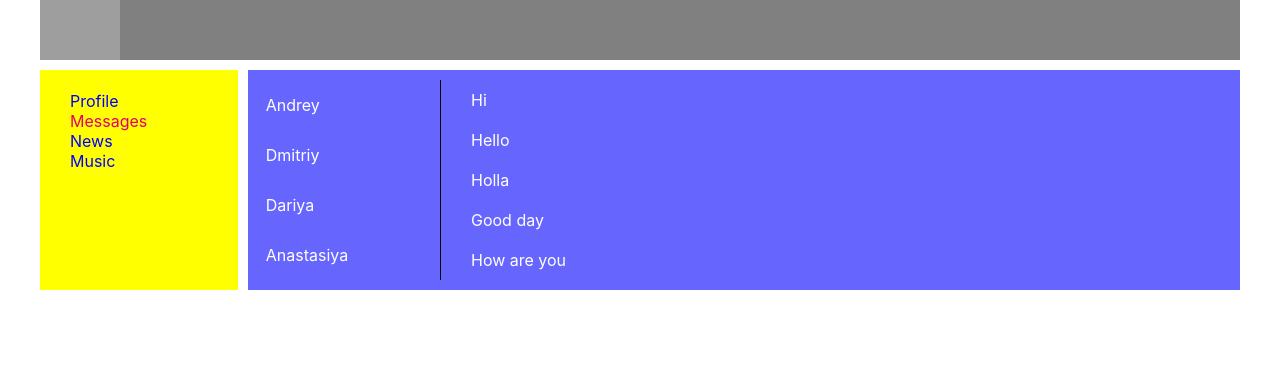
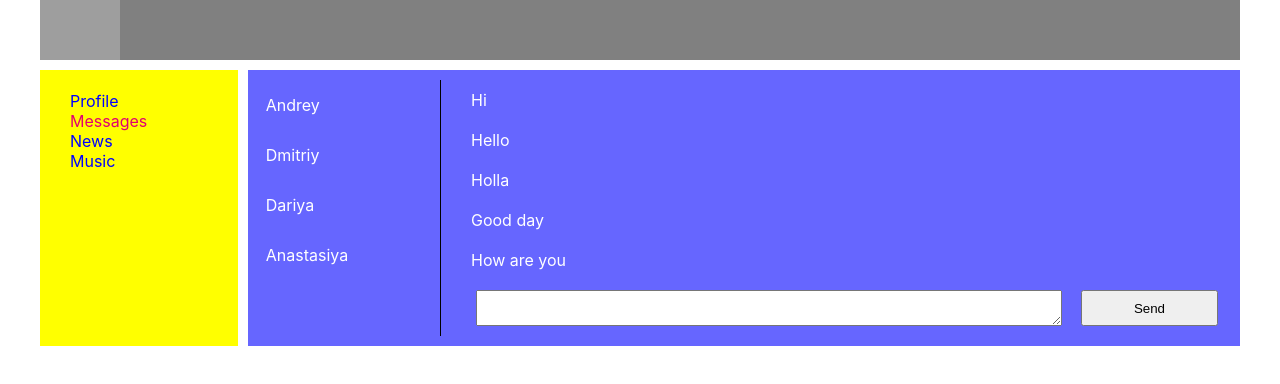
Before and after one commit to AndriyBilous/React-lessons, a React (Create React App) app: page /dialogs in a window 1280 px wide. Shown: the top 384 px of the page. Built offline with nearby package versions, Linux system fonts and the light colour scheme; grey boxes are pictures that could not be loaded.

Commit message:
added some rerendering for application and functional of adding new posts

```diff
--- a/src/App.js
+++ b/src/App.js
@@ -17,7 +17,7 @@ const App = (props) => {
         <Navigation />
         <div className="app-wrapper__content">
           <Routes >
-            <Route path="/" element={<Profile state={props.state.profilePage}/>}/>
+            <Route path="/" element={<Profile state={props.state.profilePage} addPost={props.addPost}/>}/>
             <Route path="dialogs/*" element={<Dialogs state={props.state.dialogsPage} />} />
           </Routes>
           {/* <Profile /> */}
--- a/src/components/Dialogs/Dialogs.jsx
+++ b/src/components/Dialogs/Dialogs.jsx
@@ -7,17 +7,25 @@ import Message from "./Message/Message";
 const Dialogs = (props) => {
 
 const dialogsElement = props.state.dialogsData.map((el) => <DialogItem name={`${el.name}`} id={`${el.id}`} key={`${el.id}`}/>
-  )
+  );
 
-  const messagesElements = props.state.messagesData.map(el => <Message message={el.message} id={el.id} key={el.id}/>)
+  const messagesElements = props.state.messagesData.map(el => <Message message={el.message} id={el.id} key={el.id}/>);
+
+  const messageText = React.createRef();
+  const sendMessage = () => {
+    const message = messageText.current.value;
+    return alert(message);
+  }
 
   return (
     <div className={styles.dialogs}>
-      <div className={styles.dialogs_items}>
-        {dialogsElement}
-      </div>
+      <div className={styles.dialogs_items}>{dialogsElement}</div>
       <div className={styles.messages}>
         {messagesElements}
+        <div className={styles.textInput_container}>
+          <textarea className={styles.textArea} ref={messageText}></textarea>
+          <button onClick={sendMessage} className={styles.buttonSend}>Send</button>
+        </div>
       </div>
     </div>
   );
--- a/src/components/Dialogs/Dialogs.module.css
+++ b/src/components/Dialogs/Dialogs.module.css
@@ -29,3 +29,20 @@
 .message {
     padding: 10px 5px;
 }
+
+.textInput_container {
+    width: 100%;
+    margin: 10px 0;
+    display: flex;
+    flex-direction: row;
+}
+
+.textArea {
+    width: 78.5%;
+    margin: 0 1.25%;
+}
+
+.buttonSend {
+    width: 18.5%;
+    margin: 0 1.25%;
+}
--- a/src/components/Profile/MyPosts/MyPosts.jsx
+++ b/src/components/Profile/MyPosts/MyPosts.jsx
@@ -2,24 +2,29 @@ import React from "react";
 import styles from "./MyPosts.module.css";
 import Post from "./Post/Post";
 
-const MyPosts = () => {
+const MyPosts = (props) => {
 
-  const postsData = [
-    {message: "Hi, how are you?", likesCount: "15", id: "0"},
-    {message: "Hi, i'm fine, ty", likesCount: "23", id: "1"}
-  ]
 
-  const postsElements = postsData.map(el => <Post key={el.id} message={el.message} likesCount={el.likesCount} />)
+
+  const postsElements = props.postsData.map(el => <Post key={el.id} message={el.message} likesCount={el.likesCount} />)
+
+  const addPost = () => {
+    let text = newPostElement.current.value;
+    props.addPost(text);
+    text = '';
+  };
+
+  const newPostElement = React.createRef();
 
   return (
     <div className={styles.wrapper}>
       <h3>My posts</h3>
       <div>
         <div>
-          <textarea></textarea>
+          <textarea ref={newPostElement}></textarea>
         </div>
         <div>
-          <button>Add post</button>
+          <button onClick={addPost}>Add post</button>
         </div>
       </div>
       <div className={styles.posts}>
--- a/src/components/Profile/Profile.jsx
+++ b/src/components/Profile/Profile.jsx
@@ -8,7 +8,7 @@ const Profile = (props) => {
     <main className={classes.content}>
       <ProfileInfo />
 
-      <MyPosts postsData={props.state.postsData}/>
+      <MyPosts postsData={props.state.postsData} addPost={props.addPost}/>
     </main>
   );
 };
--- a/src/index.js
+++ b/src/index.js
@@ -1,41 +1,12 @@
-import React from 'react';
-import ReactDOM from 'react-dom/client';
-import './index.css';
-import App from './App';
 import reportWebVitals from './reportWebVitals';
-import { BrowserRouter } from 'react-router-dom';
-import state from './redux/state';
+import rerenderEntireTree from './render';
+import {addPost} from './redux/state'
+import state from './redux/state'
 
-// const dialogsData = [
-//   {id: 1, name: 'Andrey',},
-//   {id: 2, name: 'Dmitriy',},
-//   {id: 3, name: 'Dariya',},
-//   {id: 4, name: 'Anastasiya',},
-// ];
 
-// const messagesData = [
-//   { id: 1, message: "Hi" },
-//   { id: 2, message: "Hello" },
-//   { id: 3, message: "Holla" },
-//   { id: 4, message: "Good day" },
-//   { id: 5, message: "How are you" },
-// ];
+rerenderEntireTree(state, addPost);
 
-// const postsData = [
-//   {message: "Hi, how are you?", likesCount: "15", id: "1"},
-//   {message: "Hi, i'm fine, ty", likesCount: "23", id: "2"}
-// ]
 
-const root = ReactDOM.createRoot(document.getElementById('root'));
-root.render(
-  // <React.StrictMode>
-  //   <App />
-  // </React.StrictMode>
-  <BrowserRouter>
-    <App state={state}/>
-    {/* dialogsData={dialogsData} messagesData={messagesData} postsData={postsData} */}
-  </BrowserRouter>
-);
 
 // If you want to start measuring performance in your app, pass a function
 // to log results (for example: reportWebVitals(console.log))
--- a/src/redux/state.js
+++ b/src/redux/state.js
@@ -1,4 +1,5 @@
 import React from "react";
+import rerenderEntireTree from './../render'
 
 const state = {
     profilePage: {
@@ -27,4 +28,14 @@ const state = {
 
 }
 
+export const addPost = (postMessage) => {
+  const newPost = {
+    id: 5,
+    message: postMessage,
+    likesCount: 0,
+  };
+  state.profilePage.postsData.push(newPost);
+  rerenderEntireTree(state);
+}
+
 export default state;
--- /dev/null
+++ b/src/render.js
@@ -0,0 +1,20 @@
+import React from 'react';
+import ReactDOM from 'react-dom/client';
+import './index.css';
+import App from './App';
+import { BrowserRouter } from 'react-router-dom';
+
+const rerenderEntireTree = (state, addPost = '') => {
+    const root = ReactDOM.createRoot(document.getElementById('root'));
+  root.render(
+    // <React.StrictMode>
+    //   <App />
+    // </React.StrictMode>
+    <BrowserRouter>
+      <App state={state} addPost={addPost}/>
+      {/* dialogsData={dialogsData} messagesData={messagesData} postsData={postsData} */}
+    </BrowserRouter>
+  );
+}
+
+export default rerenderEntireTree;
```
